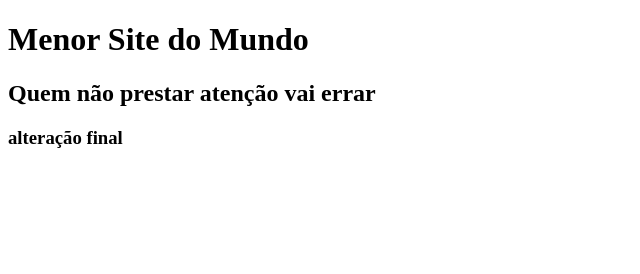
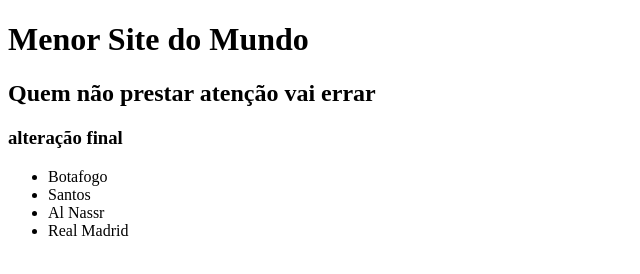
Before and after one commit to Bfr-Pietro/aula-git, a plain HTML site: page index.html in a window 1280 px wide. Shown: the whole page, without its empty margins (0-640 px from the left). Drawn offline with Linux system fonts and the light colour scheme.

Commit message:
conmit 4 14-04

```diff
--- a/index.html
+++ b/index.html
@@ -9,5 +9,11 @@
     <h1>Menor Site do Mundo</h1>
     <h2>Quem não prestar atenção vai errar</h2>
     <h3>alteração final</h3>
+    <ul>
+        <li>Botafogo</li>
+        <li>Santos</li>
+        <li>Al Nassr</li>
+        <li>Real Madrid</li>
+    </ul>
 </body>
 </html>
```
